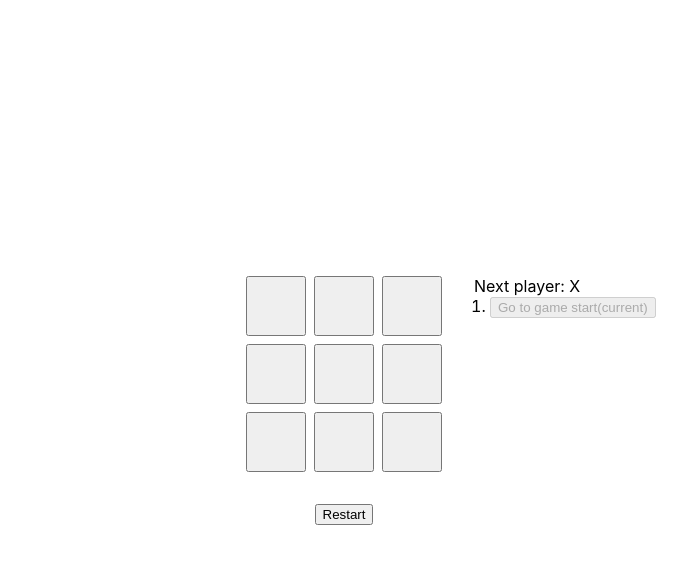
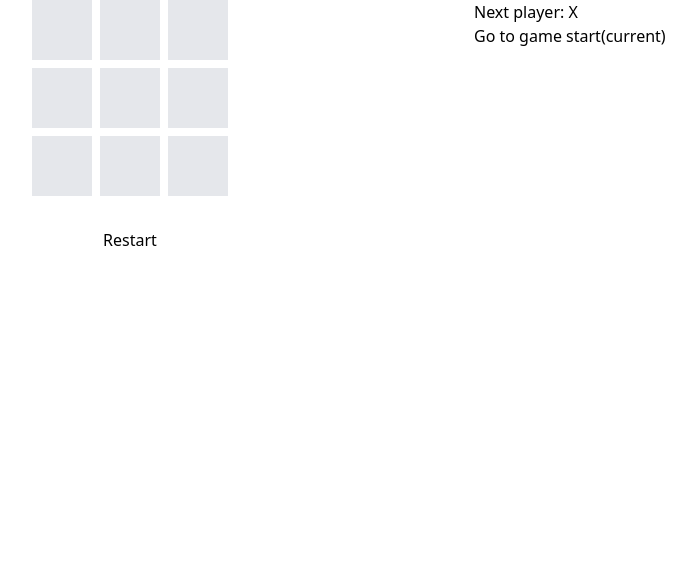
Before and after one commit to danieljpgo/tic-tac-toe, a React (Create React App) app: page / in a window 1280 px wide. Shown: the top 564 px of the page, without its empty margins (182-878 px from the left). Built offline with nearby package versions, Linux system fonts and the light colour scheme.

Commit message:
feat: add tailwind css with craco for override webpack

```diff
--- /dev/null
+++ b/craco.config.js
@@ -0,0 +1,10 @@
+module.exports = {
+  style: {
+    postcss: {
+      plugins: [
+        require('tailwindcss'), // eslint-disable-line
+        require('autoprefixer'), // eslint-disable-line
+      ],
+    },
+  },
+};
--- a/src/app/Game/Board/Square/index.tsx
+++ b/src/app/Game/Board/Square/index.tsx
@@ -12,6 +12,7 @@
     <button
       type="button"
       style={{ fontSize: 36 }}
+      className="bg-gray-200"
       onClick={onSelectPosition}
     >
       {children}
--- a/src/index.css
+++ b/src/index.css
@@ -1,26 +1,3 @@
-body {
-  margin: 0;
-  font-family: -apple-system, BlinkMacSystemFont, 'Segoe UI', 'Roboto', 'Oxygen',
-    'Ubuntu', 'Cantarell', 'Fira Sans', 'Droid Sans', 'Helvetica Neue',
-    sans-serif;
-  -webkit-font-smoothing: antialiased;
-  -moz-osx-font-smoothing: grayscale;
-
-  height: 100vh;
-}
-
-#root {
-  display: grid;
-  place-items: center;
-  height: 100vh;
-}
-
-ol {
-  display: block;
-  list-style-type: decimal;
-  margin-block-start: 0;
-  margin-block-end: 0;
-  margin-inline-start: 0px;
-  margin-inline-end: 0px;
-  padding-inline-start: 16px;
-}
+@tailwind base;
+@tailwind components;
+@tailwind utilities;
--- /dev/null
+++ b/tailwind.config.js
@@ -0,0 +1,11 @@
+module.exports = {
+  purge: ['./src/**/*.{js,jsx,ts,tsx}', './public/index.html'],
+  darkMode: false, // or 'media' or 'class'
+  theme: {
+    extend: {},
+  },
+  variants: {
+    extend: {},
+  },
+  plugins: [],
+};
```
Also changed, not shown: package.json (+8 -3 lines), 2 other files (tests, documents, lock files or other folders).
